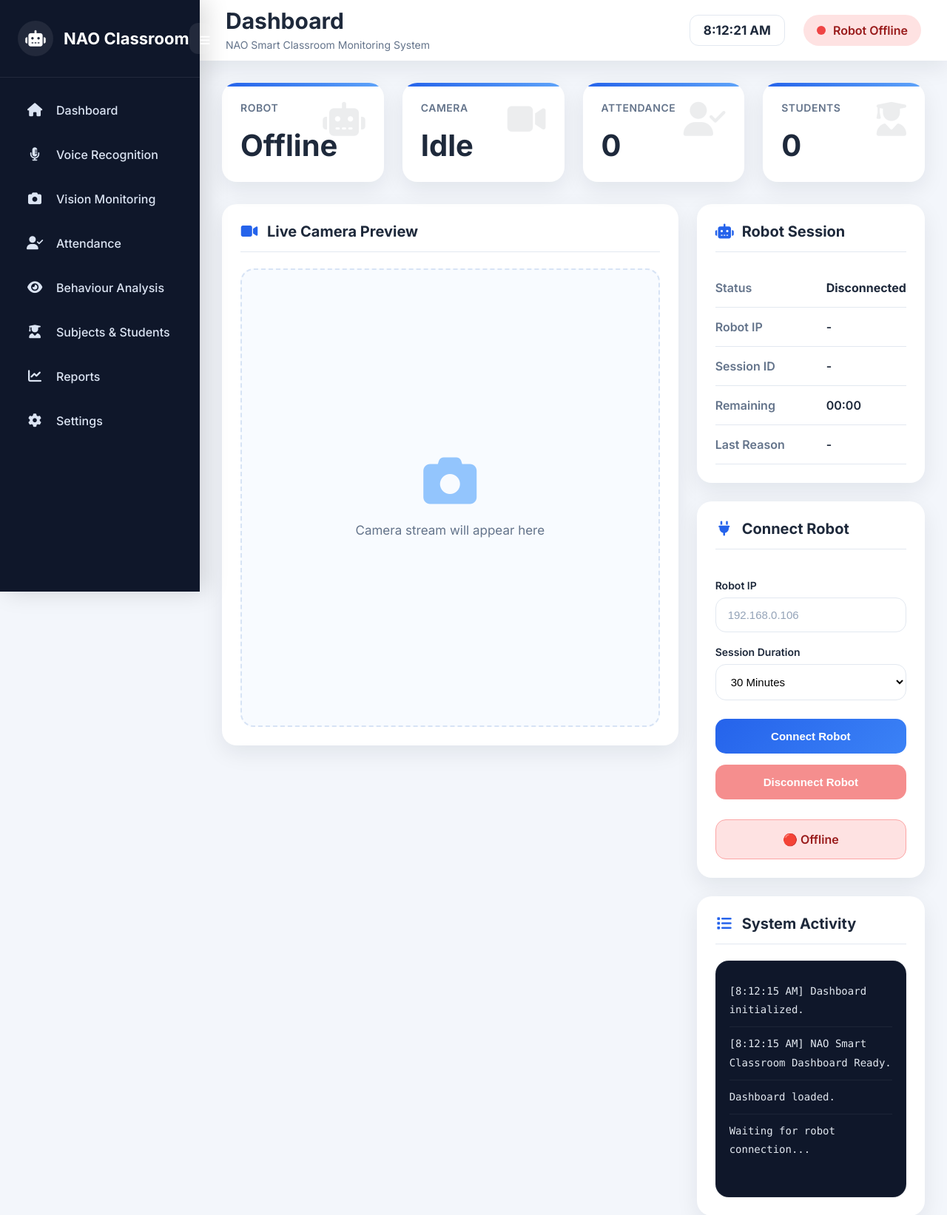
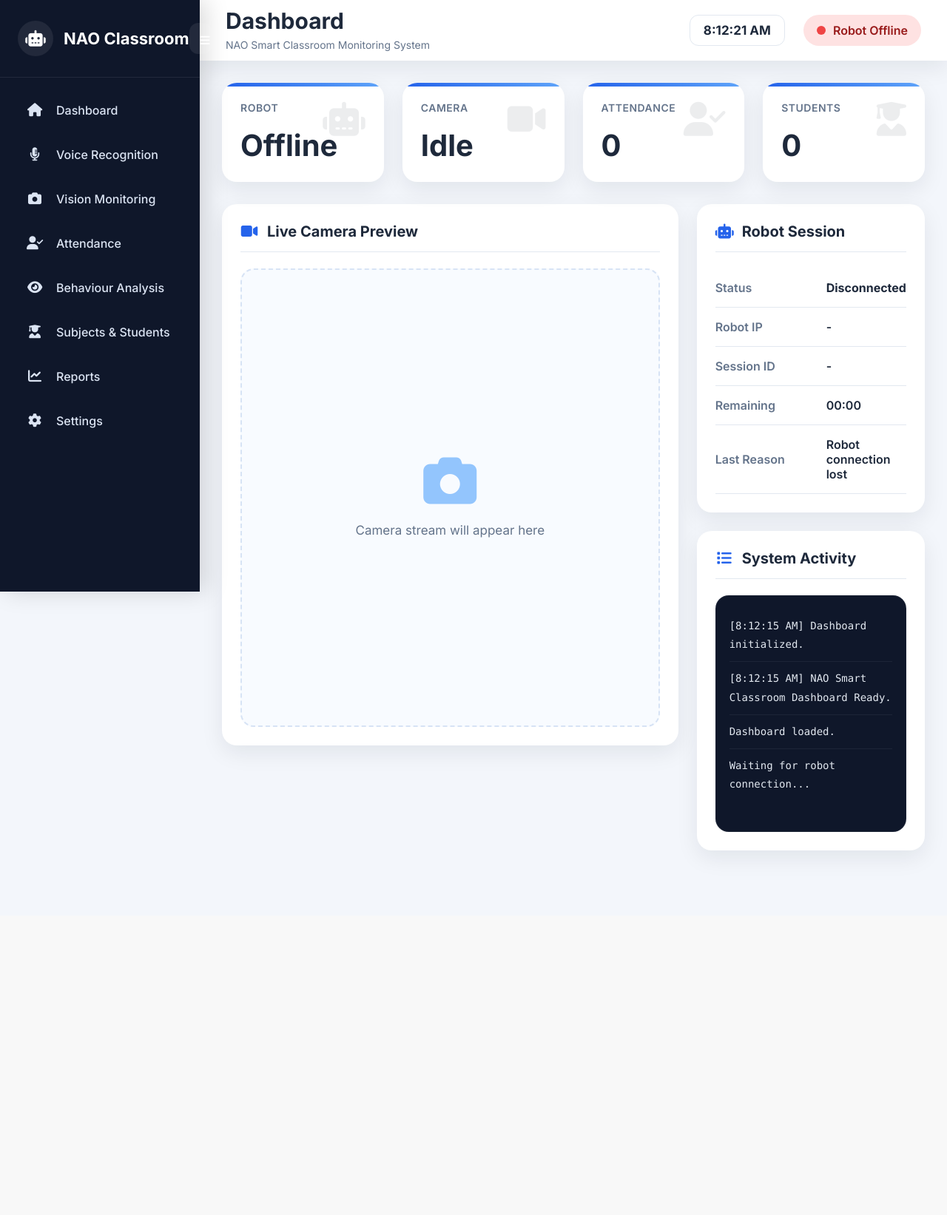
Before and after one commit to BostonLee05/fyp_nao, a Flask app: template src/templates/home.html in a window 1280 px wide. Shown: the top 1643 px of the page at 74% size. After the commit the page ends 1164 px from the top, so only its background shows below. Run offline with Flask 3, Linux system fonts and the light colour scheme; the template is opened without the code that fills it, so the values that code supplies are empty; some libraries are stand-ins or nearby versions.

Commit message:
Fix UI 2

```diff
--- a/src/main.py
+++ b/src/main.py
@@ -10,6 +10,7 @@ from flask import Flask, request, jsonify
 from modules.robot_services import robot_services
 
 from nao_api import get_nao_manager
+from robot_session import robot_session
 import config
 
 from routes.home import home_bp
@@ -41,6 +42,7 @@ def initialize_robot():
     try:
         robot_manager.connect(config.ROBOT_IP, config.ROBOT_PORT)
         session = robot_manager.get_session()
+        robot_session.start_session(config.ROBOT_IP)
     except Exception as e:
         print(f"\n[System Warning] Could not connect to NAO ({e}).")
         print("[System Warning] Running server in Web-Only Mode (Robot hardware offline).\n")
--- a/src/routes/home.py
+++ b/src/routes/home.py
@@ -7,6 +7,7 @@ Home Blueprint for the NAO Smart Classroom System.
 from flask import Blueprint, render_template
 
 from robot_session import robot_session
+from nao_api import get_nao_manager
 
 home_bp = Blueprint("home", __name__)
 
@@ -44,6 +45,10 @@ def inject_robot_status():
         {{ robot.remaining }}
     """
     status = robot_session.get_status()
+    status["connected"] = (
+        status.get("connected", False)
+        and get_nao_manager().is_connected()
+    )
 
     return {
         "robot": {
--- a/src/routes/robot.py
+++ b/src/routes/robot.py
@@ -12,6 +12,17 @@ from nao_api import get_nao_manager
 robot_bp = Blueprint("robot", __name__, url_prefix="/api")
 
 robot_api = get_nao_manager()
+
+
+def _refresh_robot_status():
+    if robot_session.is_connected() and not robot_api.is_connected():
+        robot_services.stop_robot_services()
+        robot_api.disconnect()
+        robot_session.stop_session("Robot connection lost")
+
+    status = robot_session.get_status()
+    status["remaining"] = robot_session.formatted_remaining()
+    return status
 
 
 @robot_bp.route("/connect", methods=["POST"])
@@ -79,9 +90,7 @@ def disconnect():
 
 @robot_bp.route("/status")
 def status():
-
-    status = robot_session.get_status()
-    status["remaining"] = robot_session.formatted_remaining()
+    status = _refresh_robot_status()
 
     return jsonify({
         "success": True,
@@ -90,9 +99,7 @@ def status():
 
 @robot_bp.route("/session")
 def session():
-
-    status = robot_session.get_status()
-    status["remaining"] = robot_session.formatted_remaining()
+    status = _refresh_robot_status()
 
     return jsonify({
         "success": True,
@@ -101,8 +108,7 @@ def session():
 
 @robot_bp.route("/ping")
 def ping():
-
-    connected = robot_session.get_status()["connected"]
+    connected = _refresh_robot_status()["connected"]
 
     return jsonify({
         "success": True,
--- a/src/templates/home.html
+++ b/src/templates/home.html
@@ -146,70 +146,6 @@ Dashboard
     </section>
 
 
-    <!-- ================= Robot Connection ================= -->
-
-    <section class="panel connection-panel">
-
-        <h2>
-            <i class="fa-solid fa-plug"></i>
-            Connect Robot
-        </h2>
-
-        <label>
-
-            Robot IP
-
-        </label>
-
-        <input
-            type="text"
-            id="robot_ip"
-            placeholder="192.168.0.106">
-
-        <label>
-
-            Session Duration
-
-        </label>
-
-        <select id="sessionDuration">
-
-            <option value="900">15 Minutes</option>
-
-            <option value="1800" selected>30 Minutes</option>
-
-            <option value="3600">1 Hour</option>
-
-            <option value="7200">2 Hours</option>
-
-            <option value="">Unlimited</option>
-
-        </select>
-
-        <button id="connectBtn">
-
-            Connect Robot
-
-        </button>
-
-        <button id="disconnectBtn"
-                class="disconnect-btn">
-
-            Disconnect Robot
-
-        </button>
-
-        <div
-            id="status"
-            class="status disconnected">
-
-            Waiting for robot connection...
-
-        </div>
-
-    </section>
-
-
     <!-- ================= Activity ================= -->
 
     <section class="panel activity-panel">
--- a/src/templates/subjects_students.html
+++ b/src/templates/subjects_students.html
@@ -14,7 +14,6 @@
 .subjects-page small{display:block;color:#64748b;line-height:1.5;margin-top:-3px}
 .subjects-page table th,.subjects-page table td{vertical-align:top;padding:12px 10px}
 .subjects-page .student-subjects{line-height:1.7;white-space:normal}
-.vision-camera{height:auto!important;min-height:0!important;aspect-ratio:4 / 3;display:block!important}
 .records-container{width:100%;overflow-x:auto}
 .records-container table{width:100%;min-width:650px}
 .action-buttons{display:flex;gap:6px;justify-content:center;align-items:center;flex-wrap:wrap}
```
Also changed, not shown: src/templates/vision.html (+11 -2 lines).
